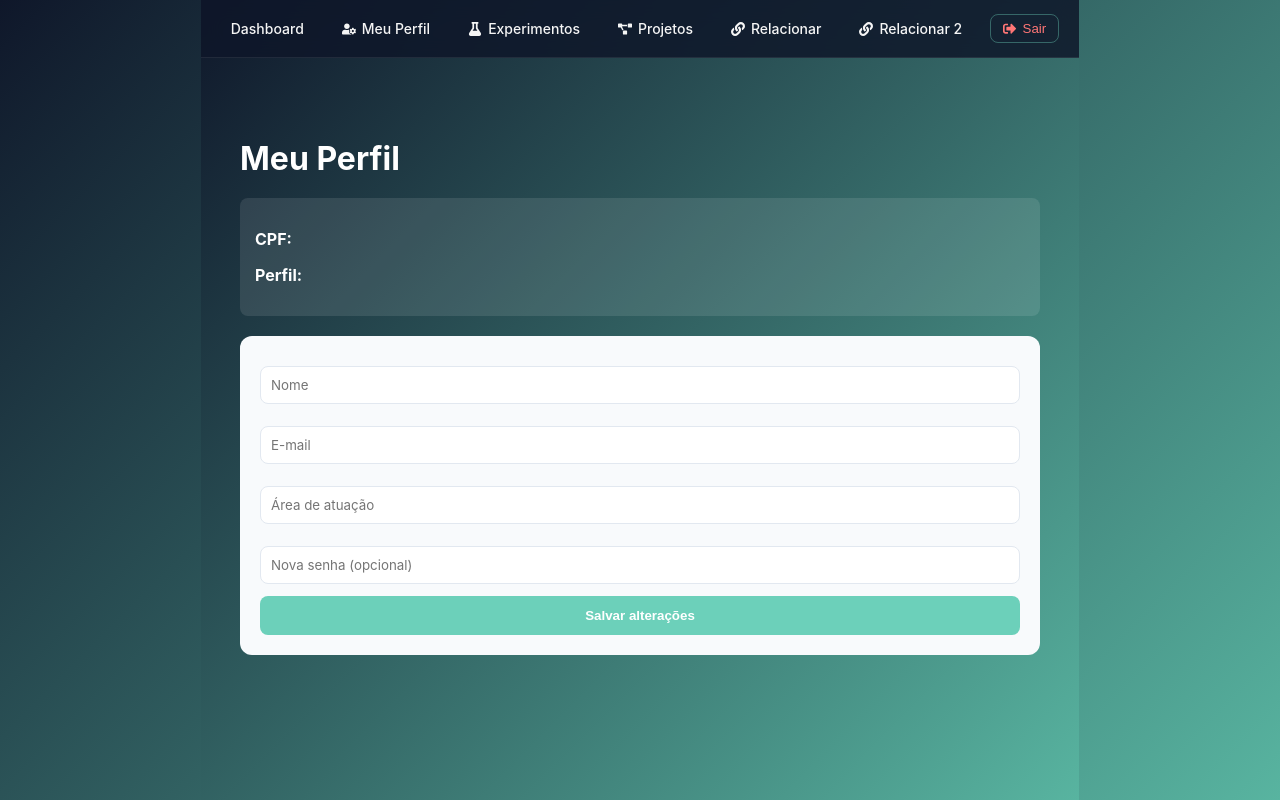
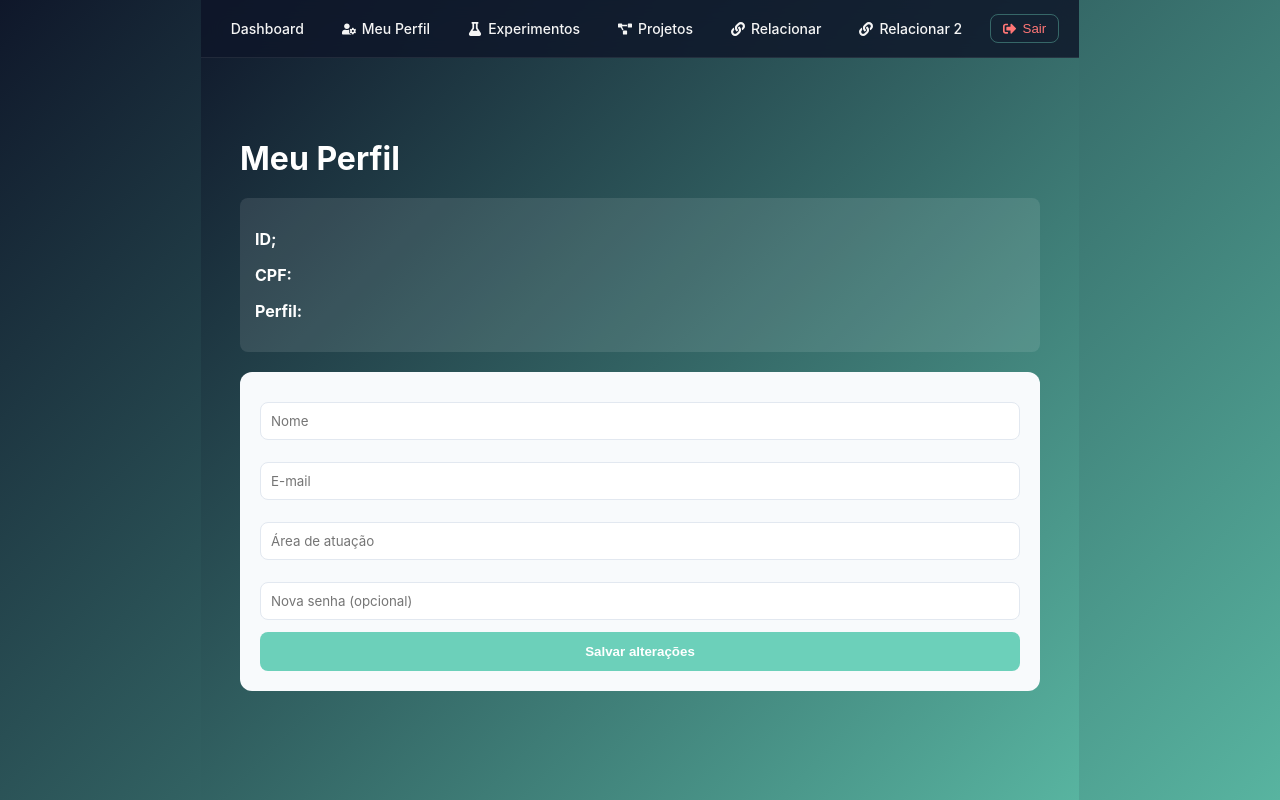
Before and after one commit to Andrey-DC-Silva/sysrapel-client, a React (Vite) app: page /perfil in a window 1280 px wide. Built offline with nearby package versions, Linux system fonts and the light colour scheme; no server answers; sample sign-in values are in the browser's storage.

Commit message:
Update Perfil.jsx

```diff
--- a/src/pages/Perfil.jsx
+++ b/src/pages/Perfil.jsx
@@ -42,17 +42,17 @@ export default function Perfil() {
     try {
       setSalvando(true);
 
-      const payload = {
+      const dados = {
         nome: form.nome,
         email: form.email,
         area_atuacao: form.area_atuacao
       };
 
       if (form.senha) {
-        payload.senha = form.senha;
+        dados.senha = form.senha;
       }
 
-      const res = await api.put('/usuarios/perfil', payload);
+      const res = await api.put('/usuarios/perfil', dados);
       setPerfil(res.data);
       setForm((prev) => ({ ...prev, senha: '' }));
       alert('Perfil atualizado com sucesso!');
@@ -64,15 +64,6 @@ export default function Perfil() {
     }
   };
 
-  if (loading) {
-    return (
-      <div className="perfil-page">
-        <Navbar />
-        <div className="perfil-container">Carregando...</div>
-      </div>
-    );
-  }
-
   return (
     <div className="perfil-page">
       <Navbar />
@@ -81,6 +72,7 @@ export default function Perfil() {
         <h1 className="perfil-title">Meu Perfil</h1>
 
         <div className="perfil-info">
+          <p><strong>ID; </strong>{perfil?.id}</p>
           <p><strong>CPF:</strong> {perfil?.cpf}</p>
           <p><strong>Perfil:</strong> {perfil?.role}</p>
         </div>
```
